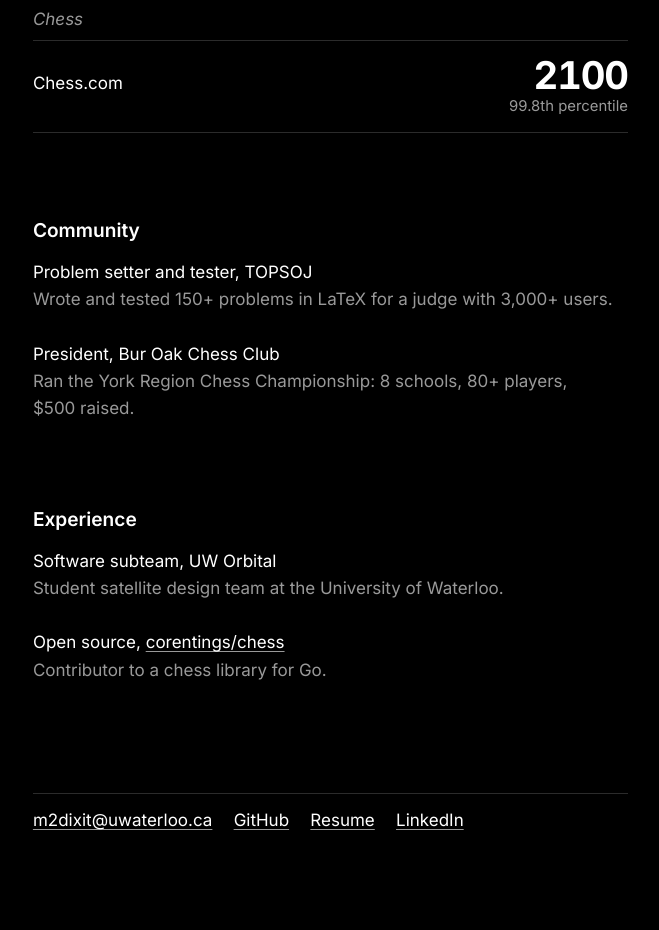
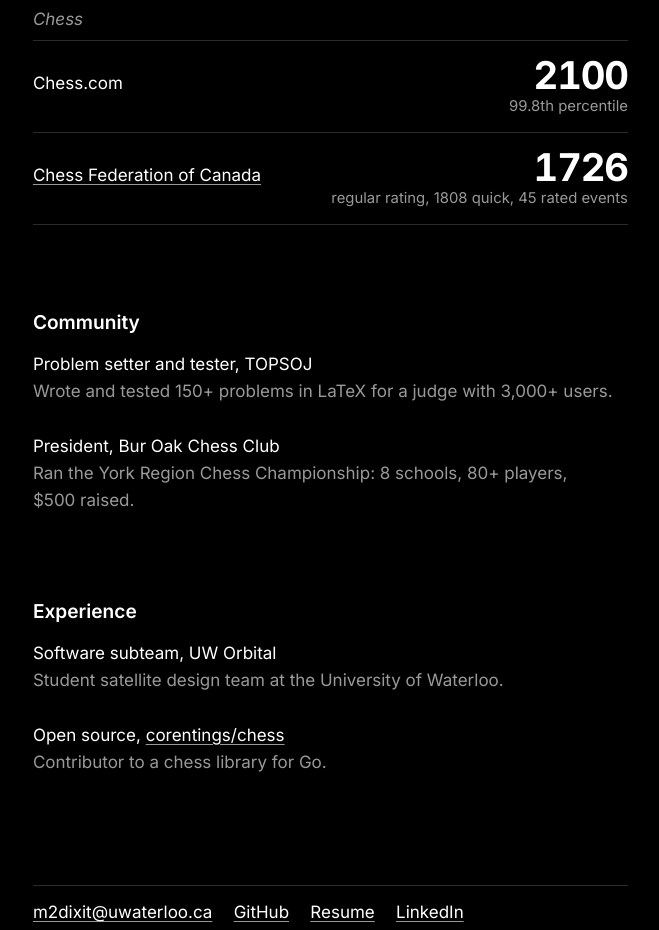
Before and after one commit to CosmicVeil/Mohan-PersonalWebsite, a plain HTML site: page index.html in a window 1280 px wide. Shown: the part 1500-2430 px from the top of the page, without its empty margins (95-754 px from the left). Before the commit the page ends 2389 px from the top, so only its background shows below. Drawn offline with Linux system fonts and the light colour scheme.

Commit message:
Add CFC rating to the Chess contests
1726 regular (1808 quick) across 45 rated events, linked to the
chess.ca profile. Figures from chess.ca as of 2026-11-19.

Co-Authored-By: Claude Opus 5.5 <noreply@anthropic.com>

```diff
--- a/index.html
+++ b/index.html
@@ -93,6 +93,10 @@
         <span class="event">Chess.com</span>
         <span class="score"><span class="figure">2100</span><span class="note">99.8th percentile</span></span>
       </li>
+      <li>
+        <span class="event"><a href="https://www.chess.ca/en/ratings/p/?id=169181">Chess Federation of Canada</a></span>
+        <span class="score"><span class="figure">1726</span><span class="note">regular rating, 1808 quick, 45 rated events</span></span>
+      </li>
     </ul>
   </section>
 
```
